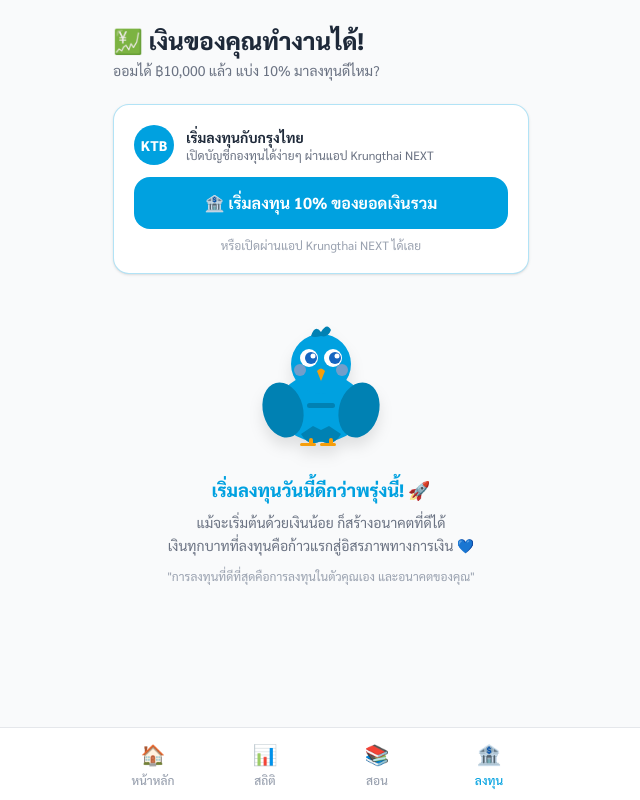
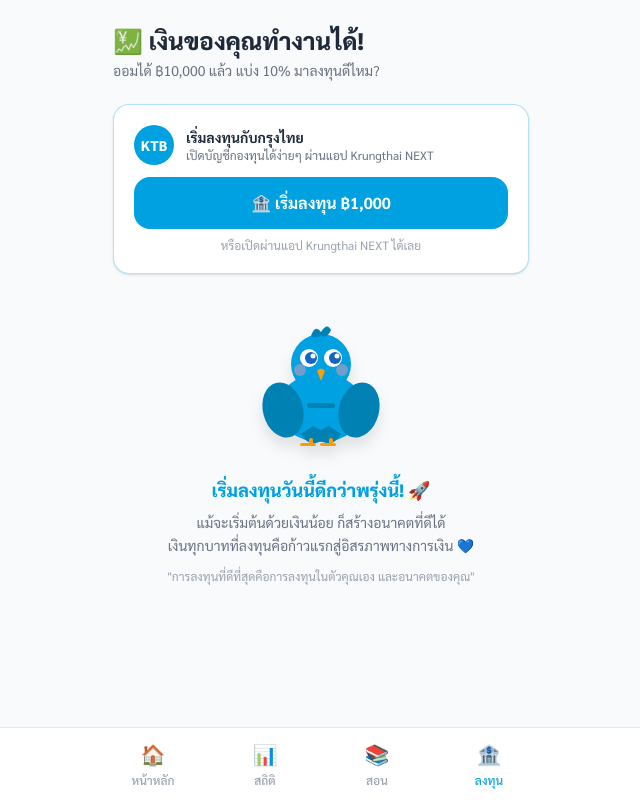
Before and after one commit to Toodmuk/redesignbanking, a Next.js app: page /invest in a window 1280 px wide. Shown: the whole page, without its empty margins (319-959 px from the left). Built offline with nearby package versions, Linux system fonts and the light colour scheme.

Commit message:
chore: revert investment button text to show amount

```diff
--- a/src/app/invest/page.tsx
+++ b/src/app/invest/page.tsx
@@ -171,7 +171,7 @@
                 : "bg-kt-blue text-white hover:bg-kt-blue-dark"
               }`}
           >
-            {isInvested ? "✅ ลงทุนแล้ว" : "🏦 เริ่มลงทุน 10% ของยอดเงินรวม"}
+            {isInvested ? "✅ ลงทุนแล้ว" : `🏦 เริ่มลงทุน ฿${displayAmount.toLocaleString("th-TH")}`}
           </button>
           <p className="text-center text-xs text-gray-400 mt-2">
             {isInvested ? "ดูพอร์ตการลงทุนของคุณด้านล่าง" : "หรือเปิดผ่านแอป Krungthai NEXT ได้เลย"}
```
